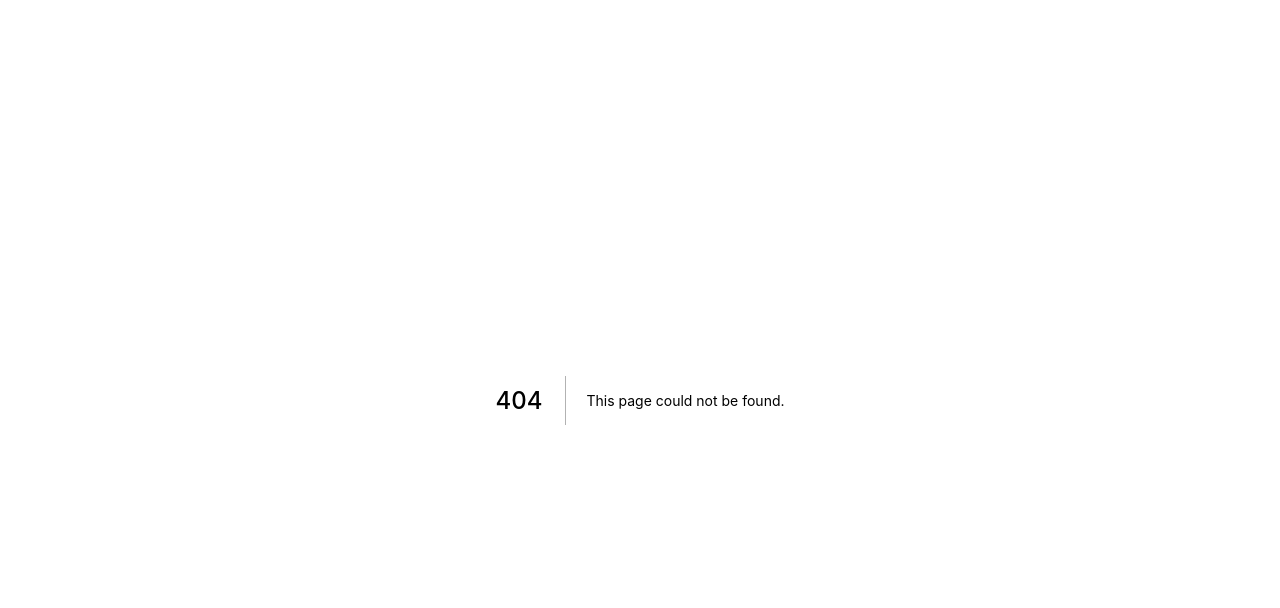
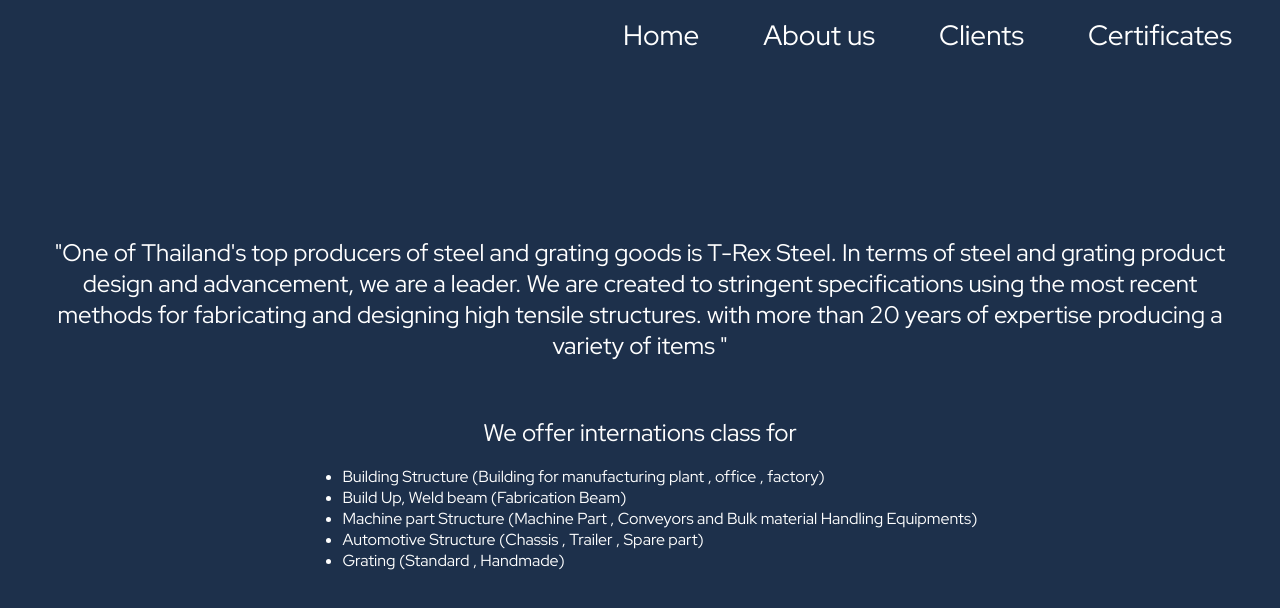
Before and after one commit to PathonScript/trexsteel, a Next.js app: page /about in a window 1280 px wide. Before the commit this address had no page. Shown: the top 608 px of the page. Built offline with nearby package versions, Linux system fonts and the light colour scheme; a web font is replaced by a local one.

Commit message:
feat: basic about page + head title, head in each page

```diff
--- a/src/components/Layout.tsx
+++ b/src/components/Layout.tsx
@@ -1,5 +1,6 @@
 import React, { ReactNode } from "react";
 import { useState } from "react";
+import Head from "next/head";
 import Link from "next/link";
 
 import BigBar from "./BigBar";
@@ -13,6 +14,24 @@
   if (width! > 768) {
     return (
       <>
+        <Head>
+          <meta
+            name="description"
+            content="One of Thailand's top producers of steel and grating
+            goods is T-Rex Steel. In terms of steel and grating product design
+            and advancement, we are a leader. We are created to stringent
+            specifications using the most recent methods for fabricating and
+            designing high tensile structures. with more than 20 years of
+            expertise producing a variety of items"
+          />
+          <meta
+            property="og:image"
+            content="https://thumbs2.imgbox.com/ef/01/qOBxIgMg_t.jpg"
+          />
+
+          <link rel="icon" href="/favicon.ico" />
+        </Head>
+
         <BigBar />
         <main>{children}</main>
       </>
--- /dev/null
+++ b/src/pages/about.tsx
@@ -0,0 +1,50 @@
+import React from "react";
+import Head from "next/head";
+
+import styles from "../styles/About.module.scss";
+
+function About() {
+  return (
+    <>
+      <Head>
+        <title>Trexsteel | About</title>
+      </Head>
+
+      <main className="fullflex">
+        <div className={styles.container}>
+          <p className={styles.description}>
+            &quot;One of Thailand&apos;s top producers of steel and grating
+            goods is T-Rex Steel. In terms of steel and grating product design
+            and advancement, we are a leader. We are created to stringent
+            specifications using the most recent methods for fabricating and
+            designing high tensile structures. with more than 20 years of
+            expertise producing a variety of items &quot;
+          </p>
+        </div>
+
+        <div className={styles.container}>
+          <div className={styles.description}>
+            We offer internations class for
+          </div>
+          <div>
+            <ul className={styles.dolist}>
+              <li>
+                Building Structure (Building for manufacturing plant , office ,
+                factory)
+              </li>
+              <li>Build Up, Weld beam (Fabrication Beam)</li>
+              <li>
+                Machine part Structure (Machine Part , Conveyors and Bulk
+                material Handling Equipments)
+              </li>
+              <li>Automotive Structure (Chassis , Trailer , Spare part)</li>
+              <li>Grating (Standard , Handmade)</li>
+            </ul>
+          </div>
+        </div>
+      </main>
+    </>
+  );
+}
+
+export default About;
--- /dev/null
+++ b/src/styles/About.module.scss
@@ -0,0 +1,26 @@
+@use 'base';
+
+.description {
+	color: white;
+	text-align: center;
+	font-size: 1.5rem;
+	font-family: base.$redhat;
+}
+
+.container {
+	max-width: 75rem;
+	flex-direction: column;
+	display: flex;
+	align-items: center;
+	justify-content: center;
+
+	margin: 1rem;
+
+	gap: 0.1rem;
+}
+
+.dolist {
+	text-decoration: none;
+	color: white;
+	font-family: base.$redhat;
+}
```
Also changed, not shown: src/pages/index.tsx (+0 -10 lines).
